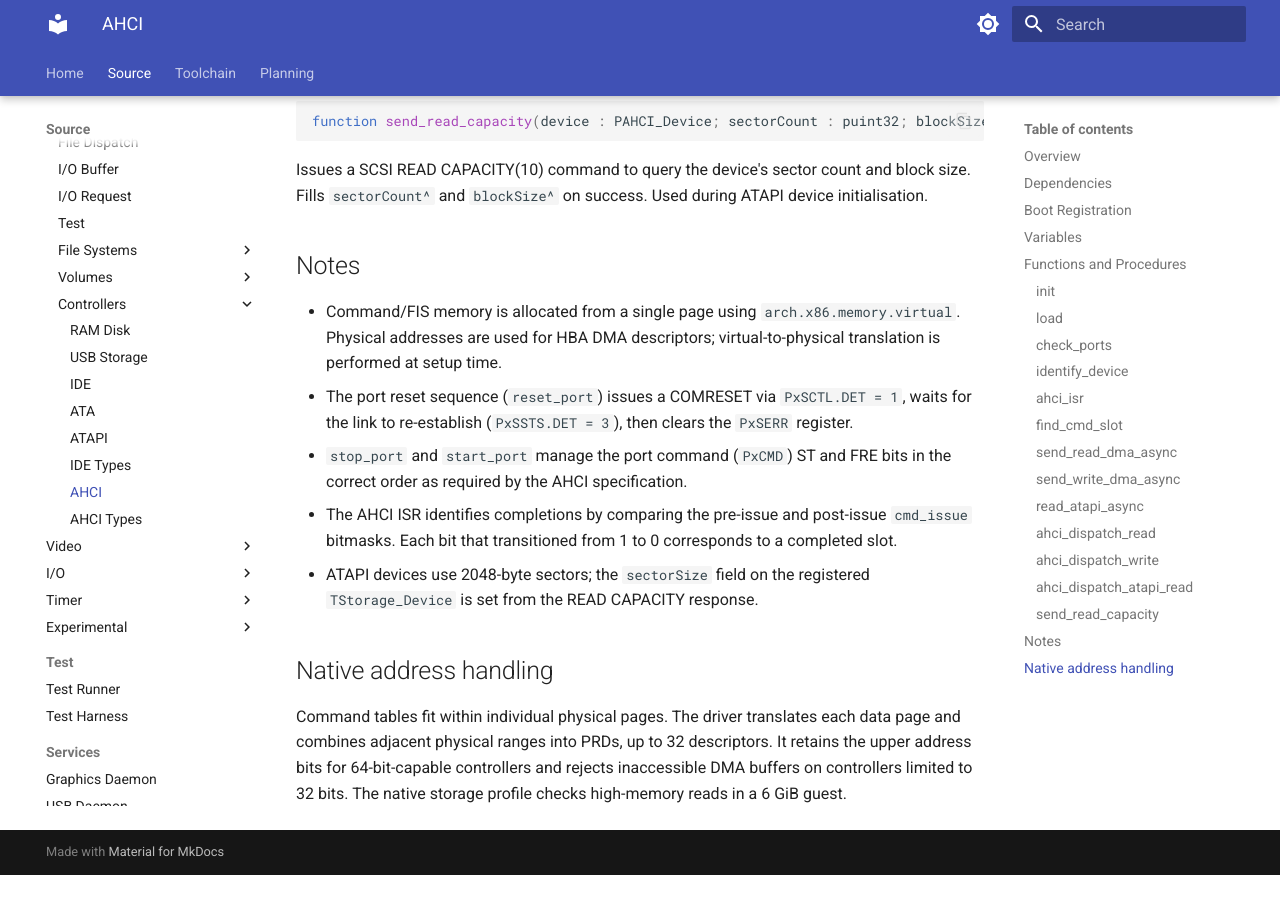
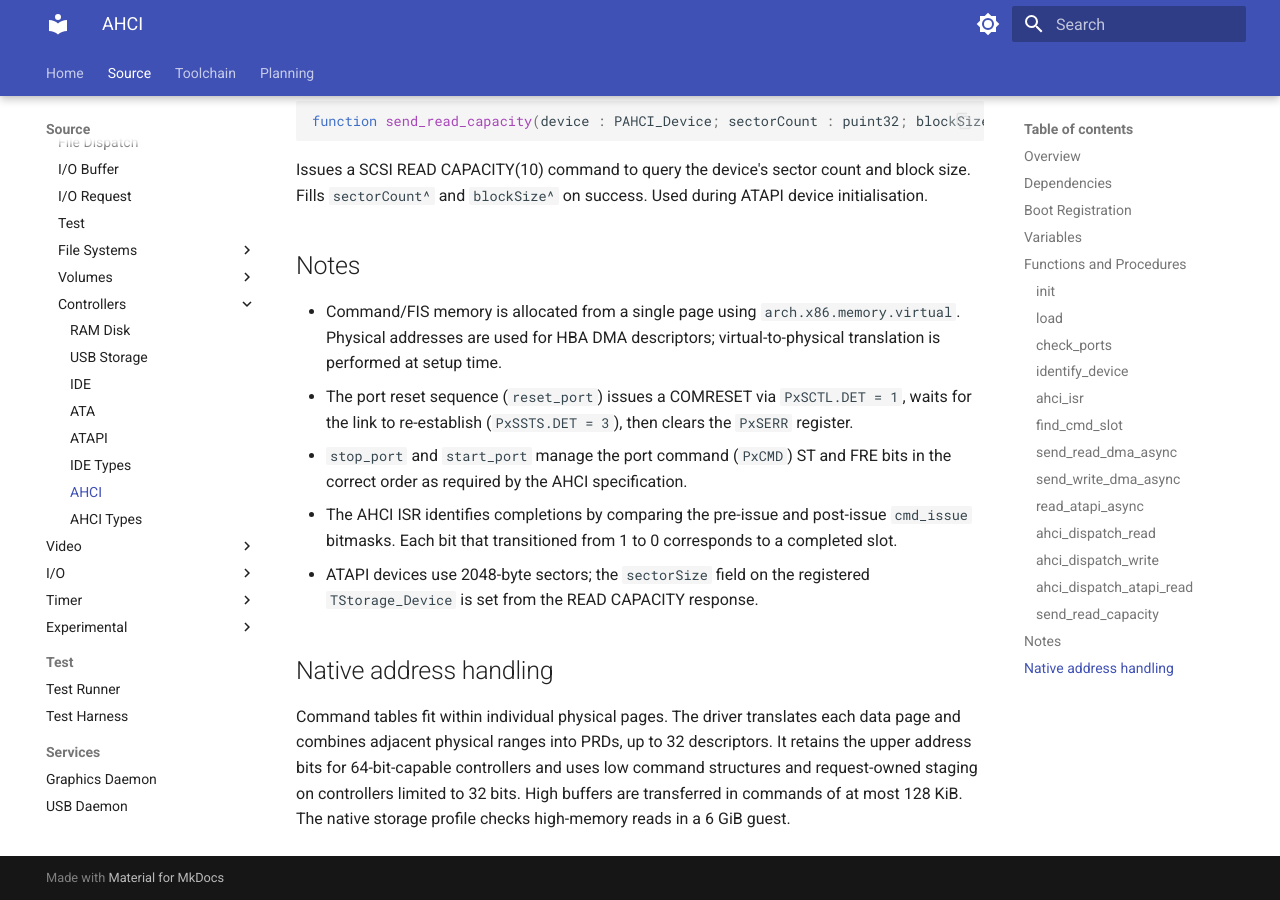
Before and after one commit to t3hn3rd/Asuro, an MkDocs documentation site: the page built from doc/src/driver/storage/ctl/ahci/driver.storage.ctl.ahci.md, in a window 1280 px wide and 900 px high, scrolled down 3907 px. Built offline with MkDocs 1.6.1 and Material for MkDocs 9.7.7, drawn with Linux system fonts in a browser that asks for light colours; before the commit the page ends 4782 px from its top, so only the background shows below that.

Commit message:
Split high-memory AHCI requests into bounded DMA32 commands

```diff
--- a/doc/src/driver/storage/ctl/ahci/driver.storage.ctl.ahci.md
+++ b/doc/src/driver/storage/ctl/ahci/driver.storage.ctl.ahci.md
@@ -154,4 +154,4 @@ Issues a SCSI READ CAPACITY(10) command to query the device's sector count and b
 
 ## Native address handling
 
-Command tables fit within individual physical pages. The driver translates each data page and combines adjacent physical ranges into PRDs, up to 32 descriptors. It retains the upper address bits for 64-bit-capable controllers and rejects inaccessible DMA buffers on controllers limited to 32 bits. The native storage profile checks high-memory reads in a 6 GiB guest.
+Command tables fit within individual physical pages. The driver translates each data page and combines adjacent physical ranges into PRDs, up to 32 descriptors. It retains the upper address bits for 64-bit-capable controllers and uses low command structures and request-owned staging on controllers limited to 32 bits. High buffers are transferred in commands of at most 128 KiB. The native storage profile checks high-memory reads in a 6 GiB guest.
```
Also changed, not shown: 1 other file.
